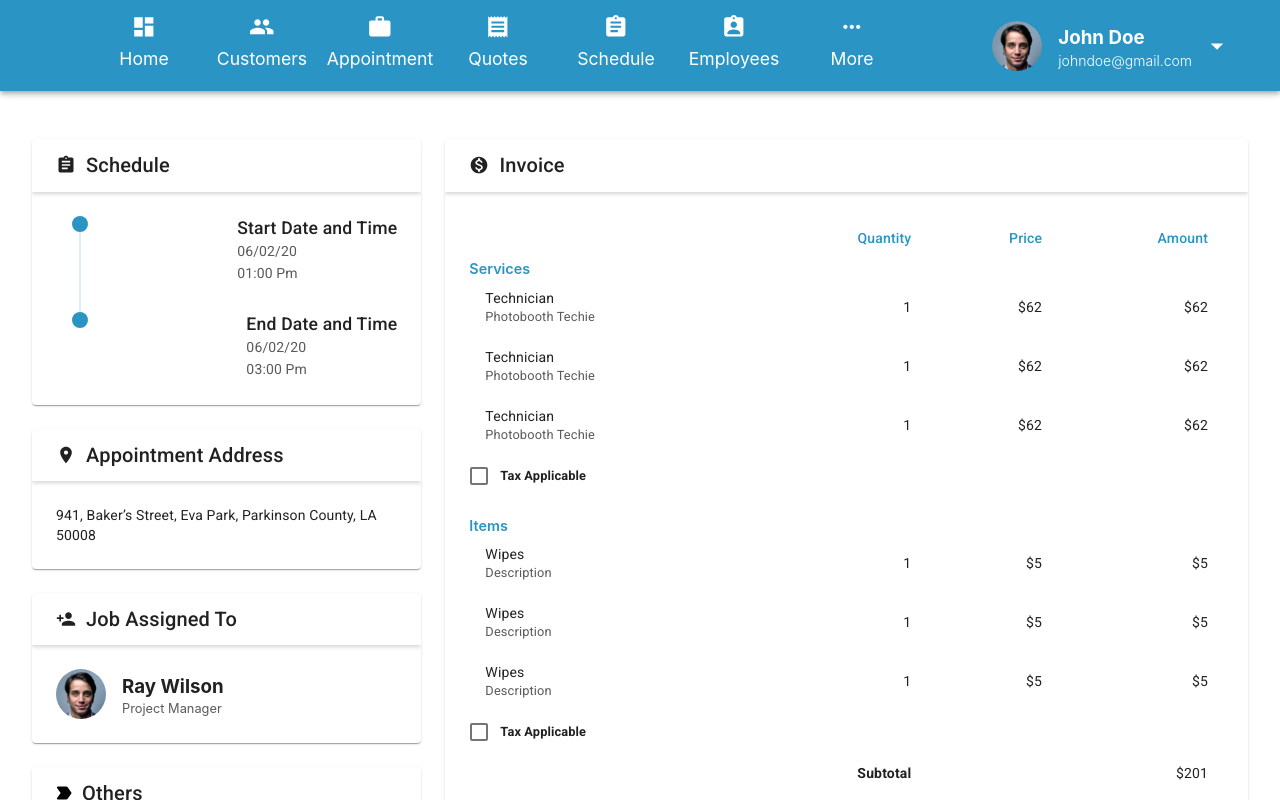
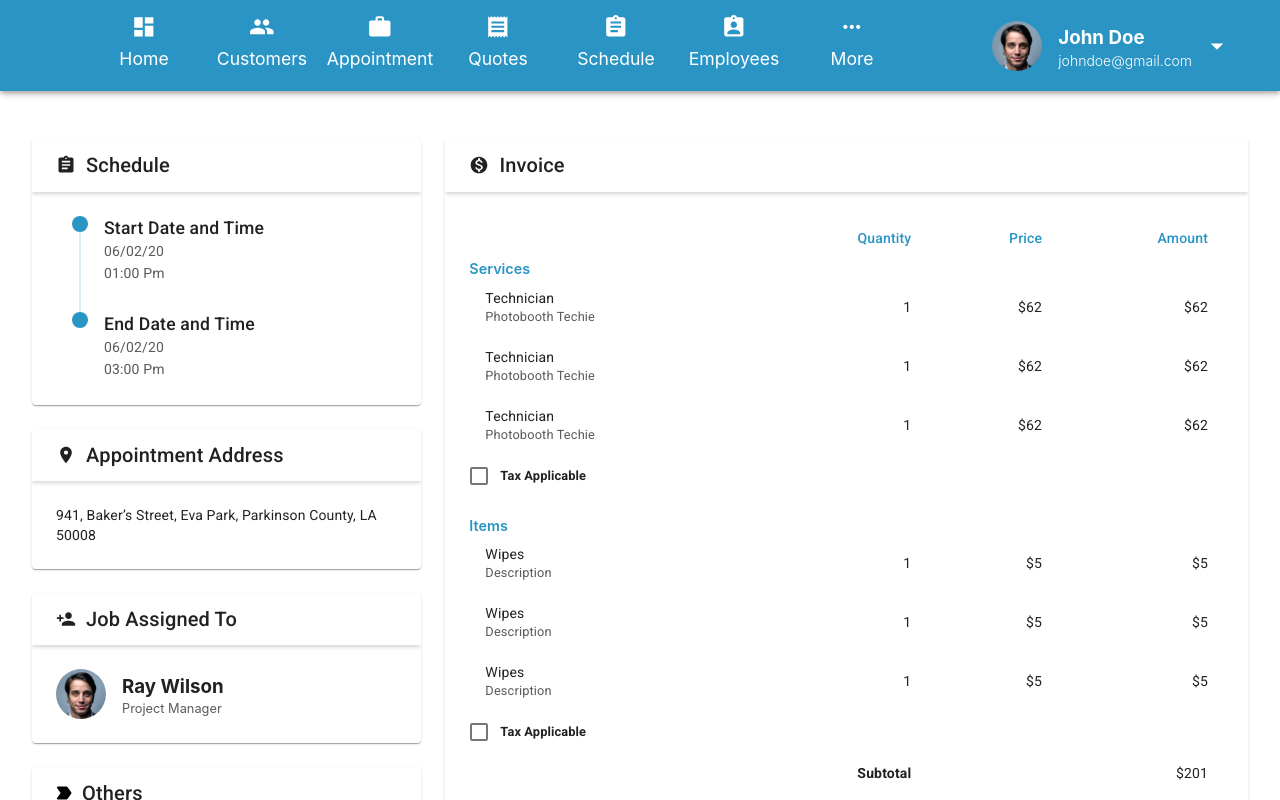
Before and after one commit to fahim693/home-dashboard, a React (Create React App) app: page / in a window 1280 px wide. Shown: the top 800 px of the page. Built offline with nearby package versions, Linux system fonts and the light colour scheme.

Commit message:
minor change

```diff
--- a/src/pages/AppointmentEdit.js
+++ b/src/pages/AppointmentEdit.js
@@ -46,7 +46,7 @@ export default function CenteredGrid() {
                                             </div>
                                         </Typography>
                                         <div className="card-content">
-                                            <div className="start">
+                                            <div className="start-edit">
                                                 <div className="date-time">
                                                     <Typography className="title-heads" variant="body2" component="p">
                                                         Start Date
@@ -83,7 +83,7 @@ export default function CenteredGrid() {
                                                 </div>
                                             </div>
                                             <br />
-                                            <div className="end">
+                                            <div className="end-edit">
                                                 <div className="date-time">
                                                     <Typography className="title-heads" variant="body2" component="p">
                                                         End Date
--- a/src/styles/appointment-edit.css
+++ b/src/styles/appointment-edit.css
@@ -28,8 +28,8 @@
 .MuiInputBase-input {
   font-size: 2px;
 }
-.start,
-.end {
+.start-edit,
+.end-edit {
   display: flex;
   justify-content: space-between;
 }
```
